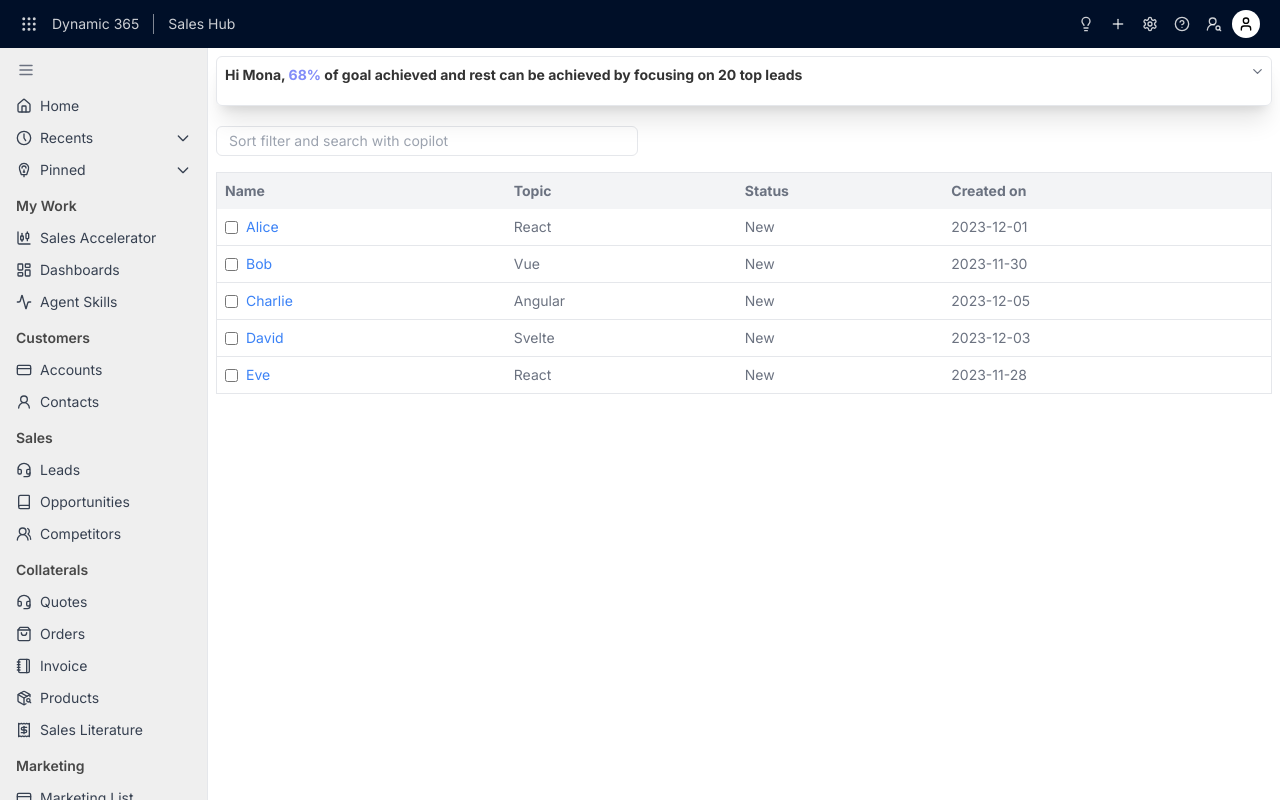
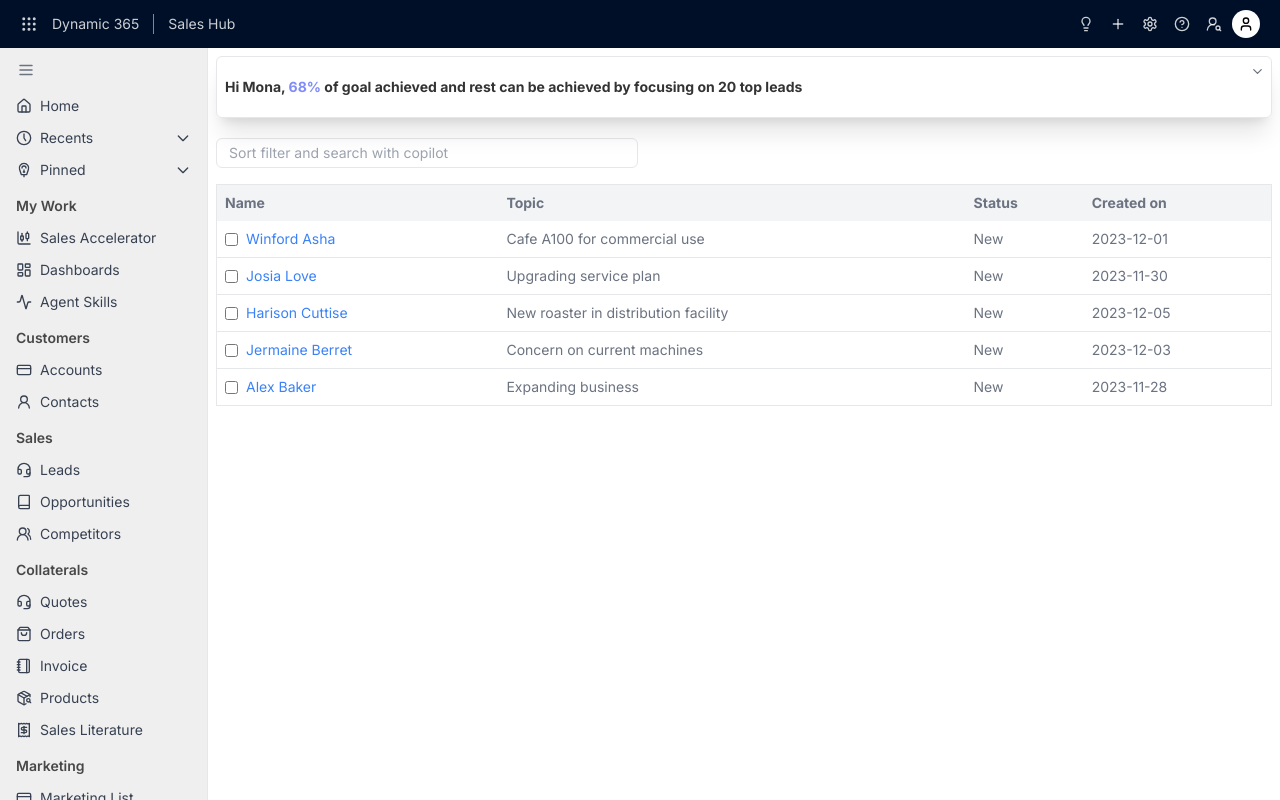
Before and after one commit to Olawumi-Olusegun/crm-dashboard, a Next.js app: page / in a window 1280 px wide. Built offline with nearby package versions, Linux system fonts and the light colour scheme; grey boxes are pictures that could not be loaded.

Commit message:
Added new data to filter table

```diff
--- a/app/_components/GoalsCard.tsx
+++ b/app/_components/GoalsCard.tsx
@@ -74,21 +74,16 @@
 
     return (
         <>
-            <div
-                className="relative p-2 flex flex-col gap-y-3 border rounded-md shadow-xl transition-all duration-300 overflow-hidden"
-                style={{ height: openCard ? cardRef.current?.offsetHeight || 0 : "50px" }}
-            >
-                <div ref={cardRef} className="w-full">
-                    <div className="flex items-center gap-1 flex-wrap">
+            <div className="relative p-2 flex flex-col gap-y-3 border rounded-md shadow-xl">
+                <div className="w-full">
+                    <div className="flex items-center gap-1 flex-wrap py-3">
                         <h2 className="text-sm font-bold text-black/80 mr-5">
                             Hi Mona, <span className="text-indigo-400">68%</span> of goal
                             achieved and rest can be achieved by focusing on 20 top leads
                         </h2>
                     </div>
-                    <button onClick={() => setOpenCard((prevState) => !prevState)} className={`h-7 w-7 flex items-center justify-center bg-white hover:bg-gray-100 rounded-md rounded-tl-none absolute top-0 right-0 duration-300 ${openCard ? "rotate-180 " : ""}`}>
-                        <ChevronDown size={15} className="text-gray-500 " />
-                    </button>
-                    <div className="grid grid-cols-12 gap-1">
+                    <div className="w-full transition-all duration-300 overflow-hidden" style={{ height: openCard ? cardRef.current?.offsetHeight || 0 : 0 }}>
+                        <div ref={cardRef} className="grid grid-cols-12 gap-1">
                             <div className="col-span-12 lg:col-span-8 p-4">
                                 <p className="text-sm text-gray-500 my-2">
                                     Copilot has pinpointed 20 key leads that show strong purchase
@@ -228,8 +223,11 @@
                                 </div>
                             </div>
                         </div>
-
                     </div>
+                </div>
+                <button onClick={() => setOpenCard((prevState) => !prevState)} className={`h-7 w-7 flex items-center justify-center bg-white hover:bg-gray-100 rounded-md rounded-tl-none absolute top-0 right-0 duration-300 ${openCard ? "rotate-180 " : ""}`}>
+                    <ChevronDown size={15} className="text-gray-500 " />
+                </button>
             </div>
             {
                 showModal === "Goal" && (
--- a/app/_components/SearchAndFilterTable.tsx
+++ b/app/_components/SearchAndFilterTable.tsx
@@ -2,11 +2,11 @@
 import React, { useState } from "react";
 
 const initialData = [
-    { id: 1, name: "Alice", topic: "React", status: "New", createdAt: "2023-12-01" },
-    { id: 2, name: "Bob", topic: "Vue", status: "New", createdAt: "2023-11-30" },
-    { id: 3, name: "Charlie", topic: "Angular", status: "New", createdAt: "2023-12-05" },
-    { id: 4, name: "David", topic: "Svelte", status: "New", createdAt: "2023-12-03" },
-    { id: 5, name: "Eve", topic: "React", status: "New", createdAt: "2023-11-28" },
+    { id: 1, name: "Winford Asha", topic: "Cafe A100 for commercial use", status: "New", createdAt: "2023-12-01" },
+    { id: 2, name: "Josia Love", topic: "Upgrading service plan", status: "New", createdAt: "2023-11-30" },
+    { id: 3, name: "Harison Cuttise", topic: "New roaster in distribution facility", status: "New", createdAt: "2023-12-05" },
+    { id: 4, name: "Jermaine Berret", topic: "Concern on current machines", status: "New", createdAt: "2023-12-03" },
+    { id: 5, name: "Alex Baker", topic: "Expanding business", status: "New", createdAt: "2023-11-28" },
 ];
 
 const SearchAndFilterTable = () => {
```
Lines whose indentation alone changed are shown as unchanged.
